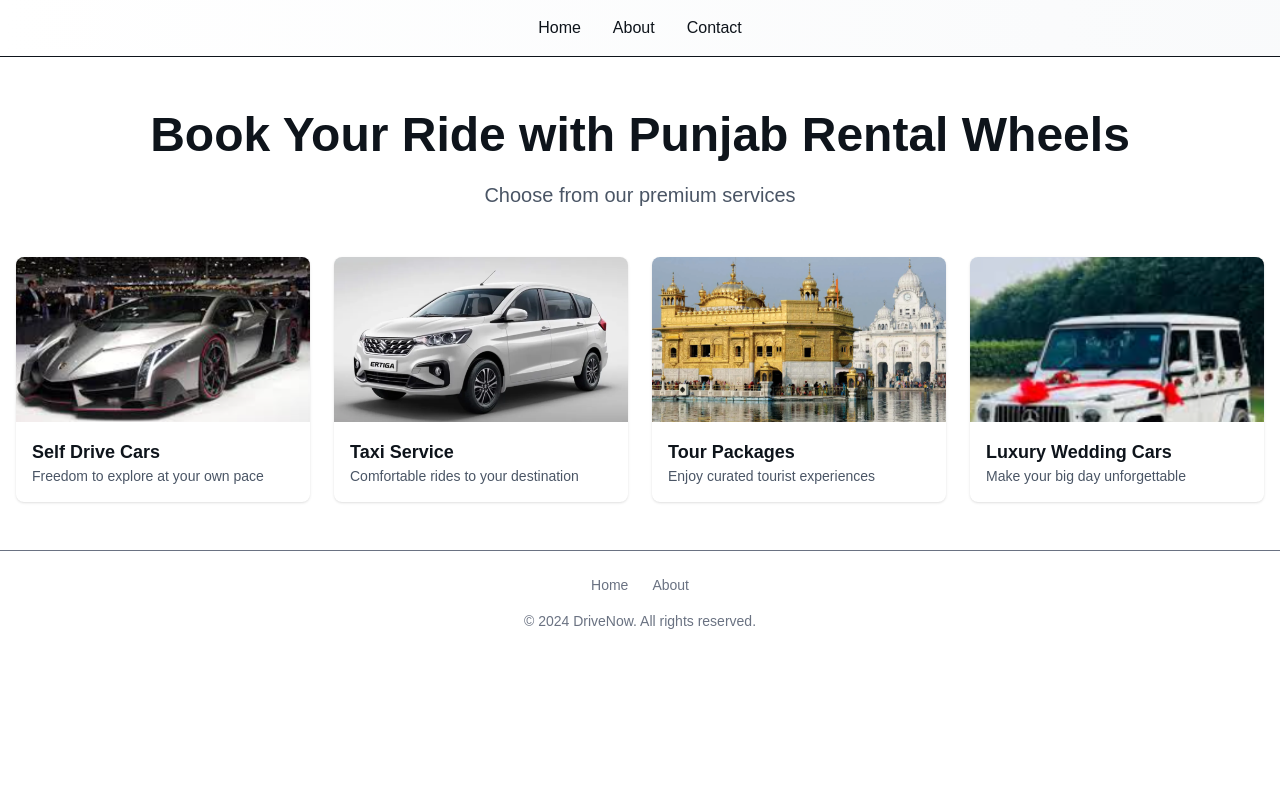
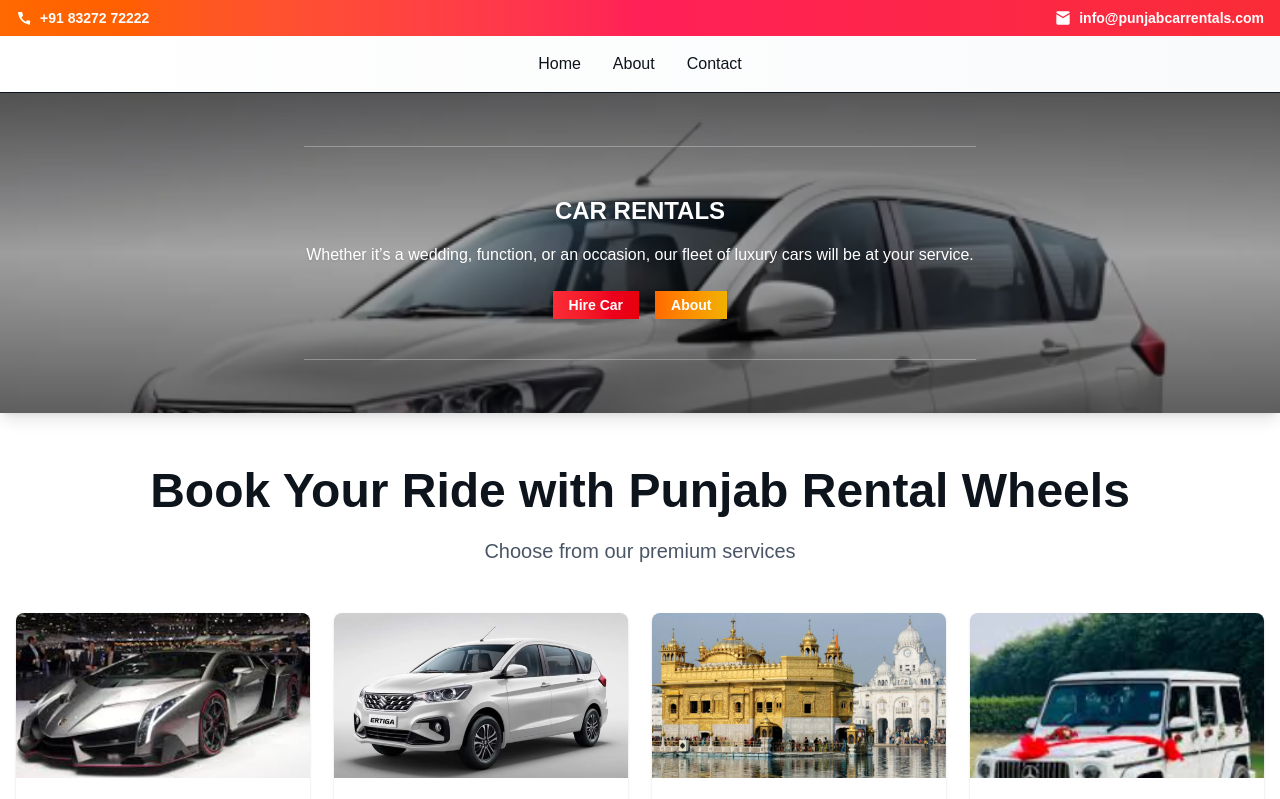
Before and after one commit to Mehtabcoder/Drive-project, a Next.js app: page / in a window 1280 px wide. Shown: the top 799 px of the page. Built offline with nearby package versions, Linux system fonts and the light colour scheme.

Commit message:
Improvement

```diff
--- a/package.json
+++ b/package.json
@@ -12,7 +12,8 @@
     "lucide-react": "^0.525.0",
     "next": "15.3.5",
     "react": "^19.0.0",
-    "react-dom": "^19.0.0"
+    "react-dom": "^19.0.0",
+    "react-responsive-carousel": "^3.2.23"
   },
   "devDependencies": {
     "@eslint/eslintrc": "^3",
--- a/src/app/page.tsx
+++ b/src/app/page.tsx
@@ -4,6 +4,9 @@
 'use client';
 import Link from 'next/link';
 import { useState } from 'react';
+import { Carousel } from 'react-responsive-carousel';
+import Image from 'next/image';
+import 'react-responsive-carousel/lib/styles/carousel.min.css';
 
 export default function Home() {
   const [isMobileMenuOpen, setIsMobileMenuOpen] = useState(false);
@@ -37,6 +40,26 @@ export default function Home() {
 
   return (
     <main className="bg-white text-[#0e141b] min-h-screen">
+  <div className="bg-gradient-to-r from-orange-500 via-rose-500 to-red-500 text-white text-sm px-4 py-2 flex flex-col sm:flex-row justify-between items-center gap-2 shadow-md">
+  {/* Phone */}
+  <div className="flex items-center gap-2">
+    <svg xmlns="http://www.w3.org/2000/svg" className="w-4 h-4 text-white" fill="currentColor" viewBox="0 0 24 24">
+      <path d="M21 16.5V21a1 1 0 0 1-1.25.97A19.8 19.8 0 0 1 3 4.25 1 1 0 0 1 3.97 3h4.5a1 1 0 0 1 1 0.75l1.1 4.4a1 1 0 0 1-.29.96l-2.2 2.2a16 16 0 0 0 6.4 6.4l2.2-2.2a1 1 0 0 1 .96-.29l4.4 1.1a1 1 0 0 1 .75 1z"/>
+    </svg>
+    <span className="font-semibold">+91 83272 72222</span>
+  </div>
+
+  {/* Email */}
+  <div className="flex items-center gap-2">
+    <svg xmlns="http://www.w3.org/2000/svg" className="w-4 h-4 text-white" fill="currentColor" viewBox="0 0 24 24">
+      <path d="M2 4a2 2 0 0 1 2-2h16a2 2 0 0 1 2 2v.01l-10 6.25L2 4.01V4zm0 2.26V20a2 2 0 0 0 2 2h16a2 2 0 0 0 2-2V6.26l-10 6.24L2 6.26z"/>
+    </svg>
+    <span className="font-semibold">info@punjabcarrentals.com</span>
+  </div>
+</div>
+
+
+
       {/* Header with Mobile Menu */}
       <header className="relative">
         {/* Desktop Navigation */}
@@ -54,10 +77,11 @@ export default function Home() {
             </div>
           </div>
 
+
           {/* Luxury Three Dot Menu Button */}
           <button
             onClick={() => setIsMobileMenuOpen(!isMobileMenuOpen)}
-            className="relative flex flex-col gap-1.5 p-3 rounded-full hover:bg-gradient-to-r hover:from-blue-50 hover:to-purple-50 transition-all duration-300 transform hover:scale-110 group"
+            className="relative flex flex-col gap-1.5 p-3 rounded-full hover:bg-gradient-to-r hover:from-blue-50 hover:to-purple-50 transition-all duration-300 transform hover:scale-100 group"
             aria-label="Toggle menu"
           >
             <div className={`w-1.5 h-1.5 rounded-full transition-all duration-500 transform ${
@@ -181,6 +205,78 @@ export default function Home() {
         </div>
       </header>
 
+<div className="relative h-[40vh] sm:h-[40vh] md:h-[40vh] overflow-hidden straight-b-3xl shadow-lg">
+  <Carousel
+    autoPlay
+    infiniteLoop
+    interval={3500}
+    showThumbs={false}
+    showStatus={false}
+    showArrows={false}
+    swipeable
+    emulateTouch
+    className="h-full"
+  >
+    {[
+      "/cars/self-drive/car1.png",
+      "/cars/taxi/car1.png",
+      "/cars/tourist-package/car1.png",
+    ].map((src, i) => (
+      <div
+        key={src}
+        className="relative w-full h-[65vh] sm:h-[70vh] md:h-[80vh]"
+      >
+        <Image
+          src={src}
+          alt={`Wedding Car ${i + 1}`}
+          fill
+          style={{ objectFit: "cover" }}
+          className="w-full h-full object-cover"
+          priority={i === 0}
+        />
+      </div>
+    ))}
+  </Carousel>
+
+  {/* Overlay Content */}
+  <div className="absolute inset-0 flex items-center justify-center bg-gradient-to-b from-black/60 via-black/30 to-black/60 px-4">
+    <div className="w-full max-w-2xl text-center text-white border-t border-b border-white/30 py-6 sm:py-10">
+      <h1 className="text-3xl sm:text-5xl font-extrabold mb-2 drop-shadow-lg tracking-tight">
+
+      </h1>
+      <h2 className="text-base sm:text-2xl font-semibold mb-4 drop-shadow-md">
+        CAR RENTALS
+      </h2>
+      <p className="text-sm sm:text-base mb-6 font-medium drop-shadow">
+        Whether it’s a wedding, function, or an occasion, our fleet of luxury cars will be at your service.
+      </p>
+      <div className="flex flex-col sm:flex-row justify-center gap-3 sm:gap-5">
+       <div className="flex space-x-4 justify-center">
+<div className="flex flex-col sm:flex-row sm:space-x-4 space-y-2 sm:space-y-0 items-center justify-center">
+  <a
+    href="/luxury-wedding"
+    className="bg-gradient-to-r from-red-500 to-red-600 px-4 py-1 text-sm font-semibold shadow-md hover:from-red-600 hover:to-rose-500 transition straight text-center"
+  >
+    Hire Car
+  </a>
+  <a
+    href="/About"
+    className="bg-gradient-to-r from-orange-500 to-yellow-500 px-4 py-1 text-sm font-semibold shadow-md hover:from-yellow-500 hover:to-orange-500 transition straight text-center"
+  >
+    About
+  </a>
+</div>
+
+
+</div>
+</div>
+    </div>
+  </div>
+</div>
+
+
+
+
       {/* Hero */}
       <section className="text-center px-6 py-12">
         <h1 className="text-4xl sm:text-5xl font-bold leading-tight mb-4">
```
Also changed, not shown: 1 other file (tests, documents, lock files or other folders).
